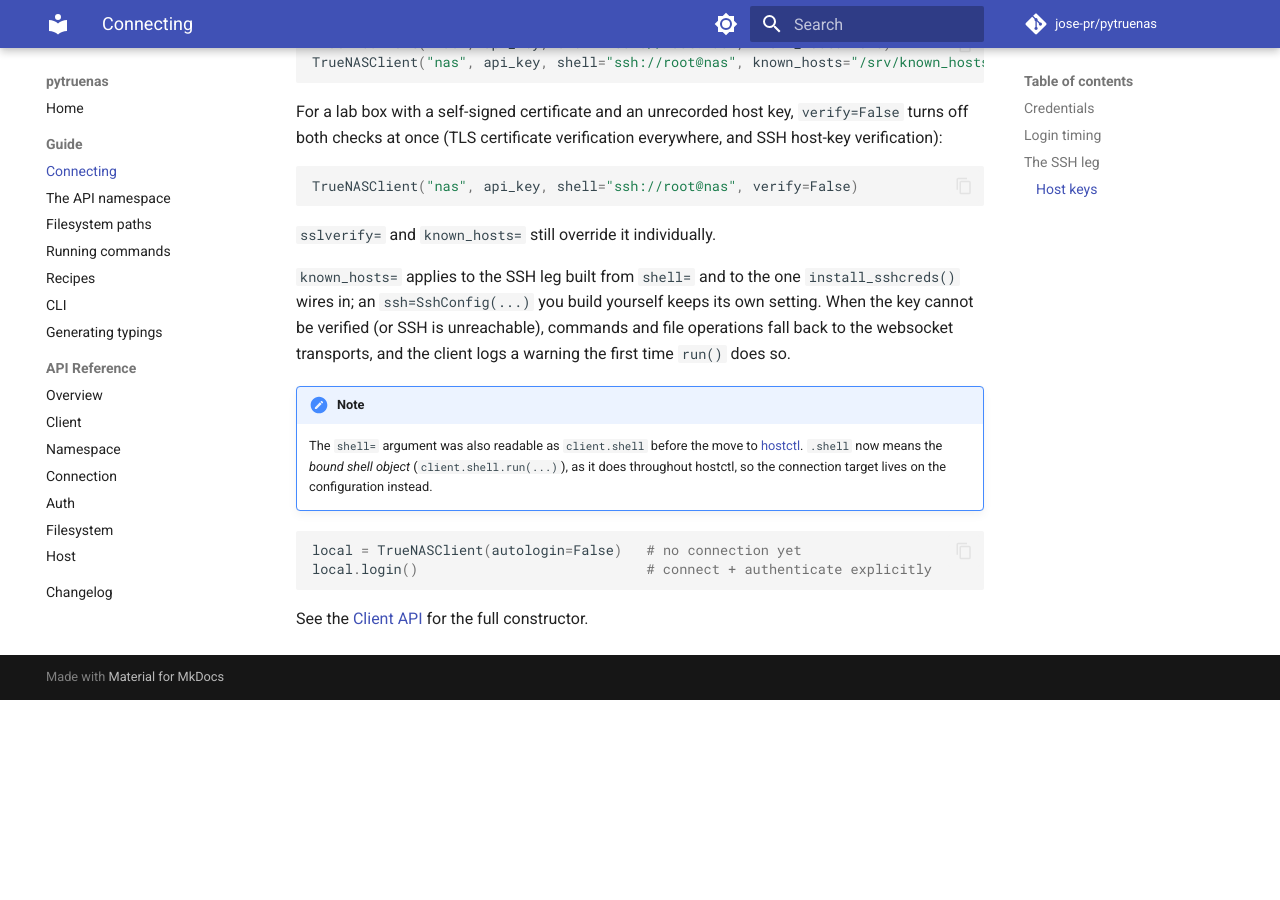
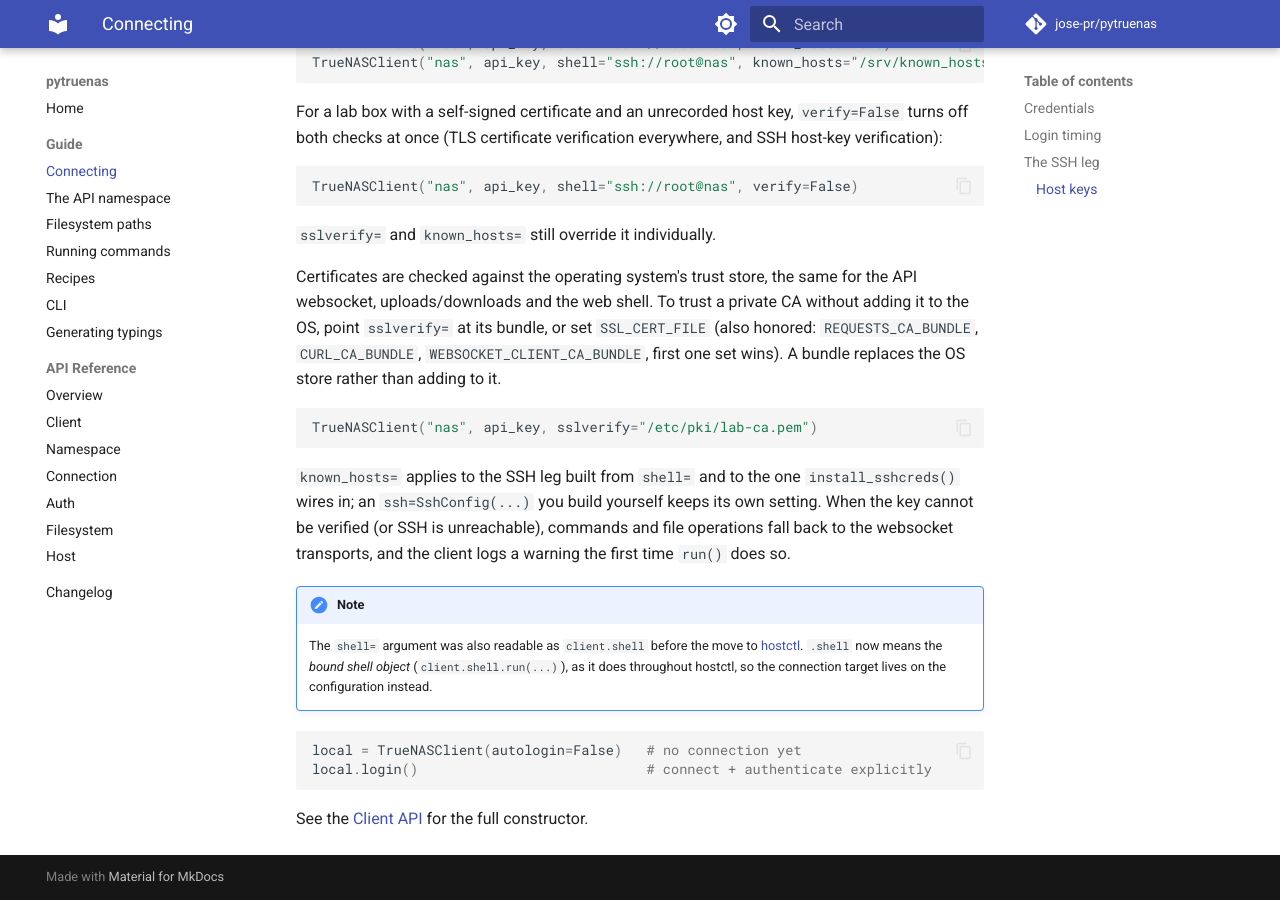
Before and after one commit to jose-pr/pytruenas, an MkDocs documentation site: the page built from docs/guide/connecting.md, in a window 1280 px wide and 900 px high, scrolled down 1859 px. Built offline with MkDocs 1.6.1 and Material for MkDocs 9.7.7, drawn with Linux system fonts in a browser that asks for light colours; comment, search, counter and statistics services are not loaded; before the commit the page ends 2559 px from its top, so only the background shows below that.

Commit message:
docs: trusting a private CA
The connecting guide says which trust store is used, and how to point
sslverify= or SSL_CERT_FILE at a CA bundle instead.

````diff
--- a/docs/guide/connecting.md
+++ b/docs/guide/connecting.md
@@ -87,6 +87,17 @@ TrueNASClient("nas", api_key, shell="ssh://root@nas", verify=False)
 
 `sslverify=` and `known_hosts=` still override it individually.
 
+Certificates are checked against the operating system's trust store, the same
+for the API websocket, uploads/downloads and the web shell. To trust a private
+CA without adding it to the OS, point `sslverify=` at its bundle, or set
+`SSL_CERT_FILE` (also honored: `REQUESTS_CA_BUNDLE`, `CURL_CA_BUNDLE`,
+`WEBSOCKET_CLIENT_CA_BUNDLE`, first one set wins). A bundle replaces the OS
+store rather than adding to it.
+
+```python
+TrueNASClient("nas", api_key, sslverify="/etc/pki/lab-ca.pem")
+```
+
 `known_hosts=` applies to the SSH leg built from `shell=` and to the one
 `install_sshcreds()` wires in; an `ssh=SshConfig(...)` you build yourself keeps
 its own setting. When the key cannot be verified (or SSH is unreachable),
````
